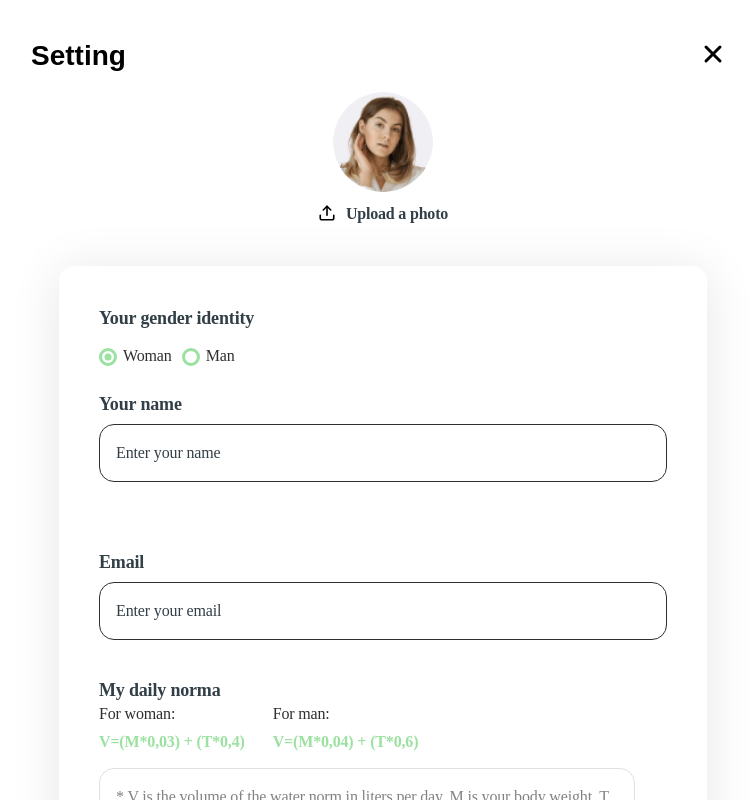
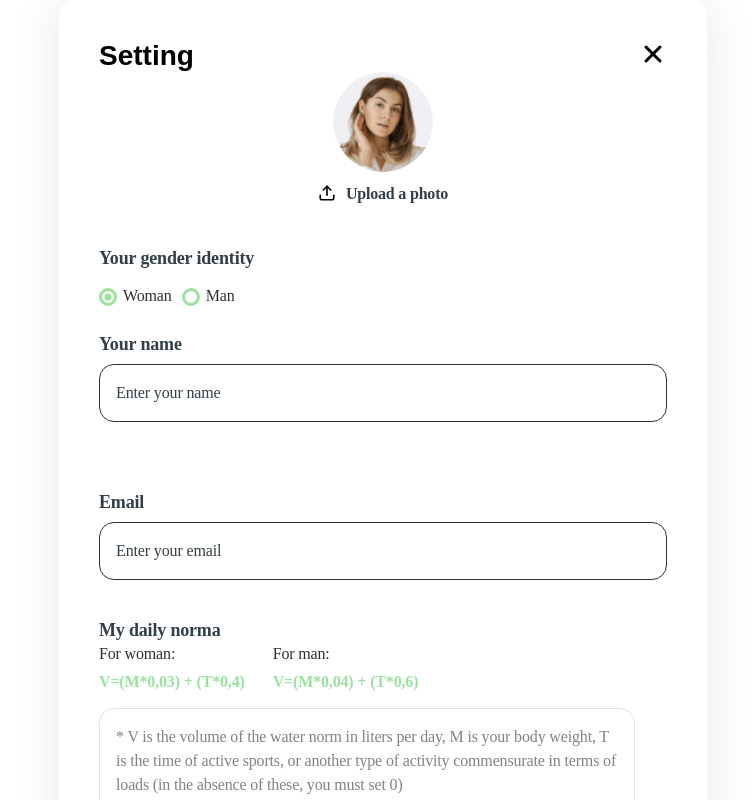
Before and after one commit to FossSoft/project-04, a React (Create React App) app: page /project-04/setting in a window 1280 px wide. Shown: the top 800 px of the page, without its empty margins (1-754 px from the left). Built offline with nearby package versions, Linux system fonts and the light colour scheme; no server answers.

Commit message:
update avatar

```diff
--- a/src/components/Setting/Setting.jsx
+++ b/src/components/Setting/Setting.jsx
@@ -101,14 +101,21 @@ export const Setting = ({ handleCloseModalSettings }) => {
   }, [weightValue, timeValue, genderValue]);
 
   useEffect(() => {
-    dispatch(fetchUserInfo())
-      .unwrap()
-      .then(res => console.log(res));
+    dispatch(fetchUserInfo()).unwrap();
+    // .then(res => console.log(res));
   }, [dispatch]);
 
   const onSubmit = data => {
+    const formData = new FormData();
+    // formData.append('username', data.name);
+    // formData.append('userEmail', data.userEmail);
+    // formData.append('weight', data.weight);
+    // formData.append('activeTime', data.activeTime);
+    formData.append('avatar', data.upload[0]);
+    // console.log(formData.entries());
+
     if (emeailSelector !== data.userEmail) {
-      toast.error('Enter your email correctly');
+      toast.error('Write correctly amail');
       return;
     }
 
@@ -126,17 +133,18 @@ export const Setting = ({ handleCloseModalSettings }) => {
     // .then(res => console.log(res))
     // .catch(err => console.log(err.message));
 
-    // dispatch(updateUserAvatar(data))
-    //   .unwrap()
-    //   .then(res => {
-    //     console.log(res, 'avatar updated successfully');
-    //   })
-    //   .catch(err => {
-    //     console.error(err.message);
-    //   });
+    dispatch(updateUserAvatar(data))
+      .unwrap()
+      .then(res => {
+        console.log(res, 'avatar updated successfully');
+      })
+      .catch(err => {
+        console.error(err.message);
+      });
   };
   return (
     <div className={css.container}>
+      <form ref={form} className={css.form} onSubmit={handleSubmit(onSubmit)}>
         <svg
           className={css.closeIcon}
           onClick={() => {
@@ -146,6 +154,7 @@ export const Setting = ({ handleCloseModalSettings }) => {
           <use href={`${sprite}#icon-x`}></use>
         </svg>
         <h2 className={css.titleForm}>Setting</h2>
+        <div className={css.titleContainer}>
           <div className={css.uploadContaienr}>
             <img
               className={css.avatarImg}
@@ -158,7 +167,6 @@ export const Setting = ({ handleCloseModalSettings }) => {
               </svg>
               Upload a photo
               <input
-            // {...register('upload')}
                 name="avatar"
                 type="file"
                 id={upload}
@@ -167,8 +175,7 @@ export const Setting = ({ handleCloseModalSettings }) => {
               />
             </label>
           </div>
-      <form ref={form} className={css.form} onSubmit={handleSubmit(onSubmit)}>
-        <div className={css.titleContainer}></div>
+        </div>
         <div className={css.descktopContainer}>
           <div>
             <div className={css.genderContainer}>
--- a/src/components/Setting/Setting.module.css
+++ b/src/components/Setting/Setting.module.css
@@ -2,14 +2,10 @@
   min-width: 320px;
   max-width: 375px;
   padding: 0 16px;
-  padding-top: 40px;
   width: 100%;
   height: 100%;
   display: flex;
   justify-content: center;
-  align-items: center;
-  flex-direction: column;
-  position: relative;
   /* opacity: 1; */
 }
 .form {
@@ -18,11 +14,6 @@
   height: 100%;
   position: relative;
   padding: 40px 20px;
-  padding-top: 0;
-}
-.titleForm {
-  align-self: self-start;
-  margin-bottom: 20px;
 }
 .input-error {
   border: 2px solid red;
@@ -393,7 +384,6 @@
   .container {
     min-width: 768px;
     padding: 0 32px;
-    padding-top: 40px;
   }
   .form {
     width: 648px;
@@ -567,7 +557,6 @@
   .container {
     width: 1440px;
     padding: 0 32px;
-    padding-top: 40px;
     transform: translateY(-50px) scale(0.8);
   }
   .form {
```
Lines whose indentation alone changed are shown as unchanged.
